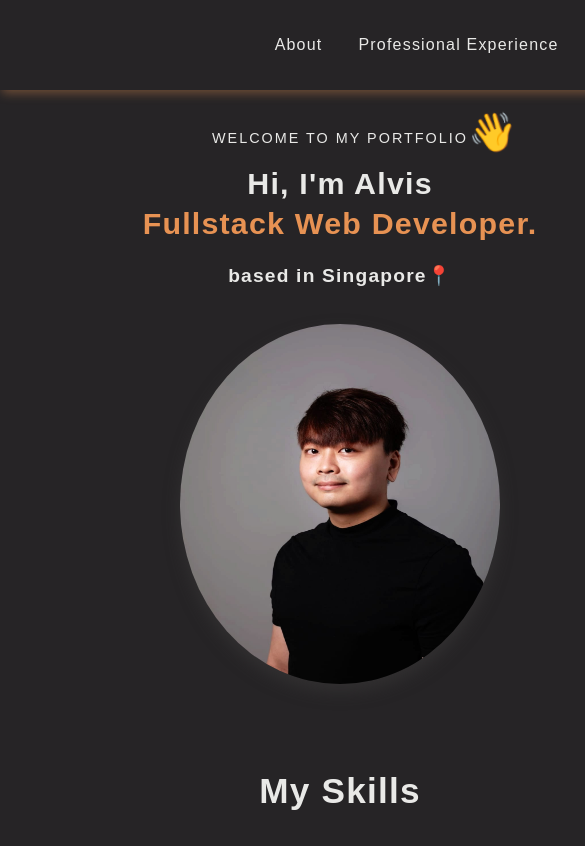
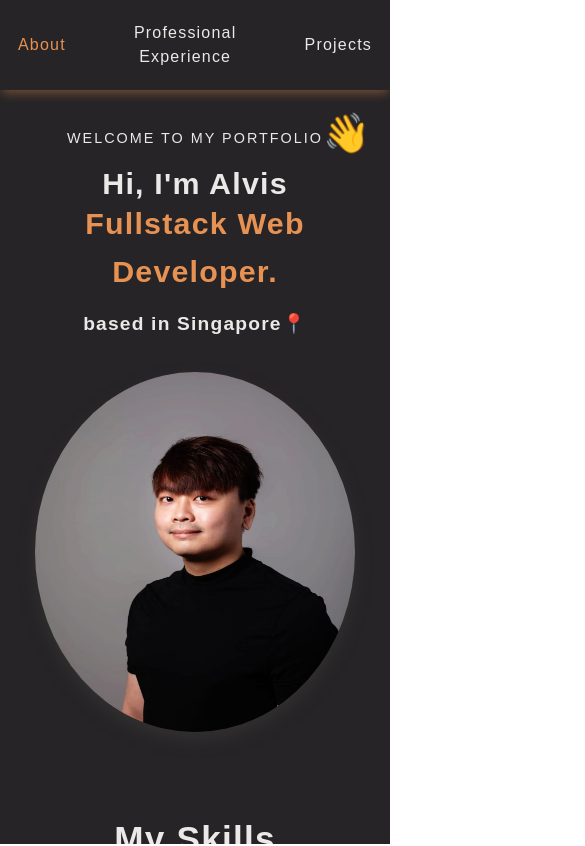
Before and after one commit to alvislim/portfolio, a React (Vite) app in the folder portfolio/: page / in a window 390 px wide. Shown: the top 846 px of the page, 585 px wide, since content can reach past the window. Built offline with nearby package versions, Linux system fonts and the light colour scheme.

Commit message:
fixed mobile view by removing min-width

```diff
--- a/portfolio/src/Landing/index.css
+++ b/portfolio/src/Landing/index.css
@@ -3,9 +3,9 @@
   flex-direction: column;
   align-items: center;
   justify-content: center;
-  min-width: 680px;
   background-color: var(--dark-grey);
   position: relative;
+  width: 100%;
 }
 
 .section {
--- a/portfolio/src/Landing/index.tsx
+++ b/portfolio/src/Landing/index.tsx
@@ -32,12 +32,12 @@ const Landing = () => {
           <ProfileDesc />
           <Skills />
         </motion.section>
-        <section className={`section h-100`} id='experience'>
+        <div className={`section h-100`} id='experience'>
           <Experience />
-        </section>
-        <section className={`section h-100`} id='experience'>
+        </div>
+        <div className={`section h-100`} id='experience'>
           <Projects />
-        </section>
+        </div>
       </div>
     </>
   );
--- a/portfolio/src/index.css
+++ b/portfolio/src/index.css
@@ -24,6 +24,11 @@ body {
   place-items: center;
   min-width: 320px;
   height: 100%;
+  overflow-x: hidden;
   width: 100%;
+  justify-content: center;
+}
+
+html {
   overflow-x: hidden;
 }
```
